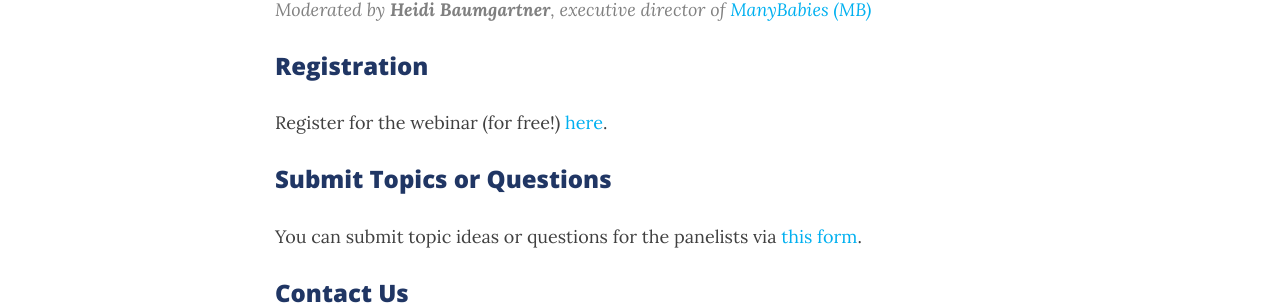
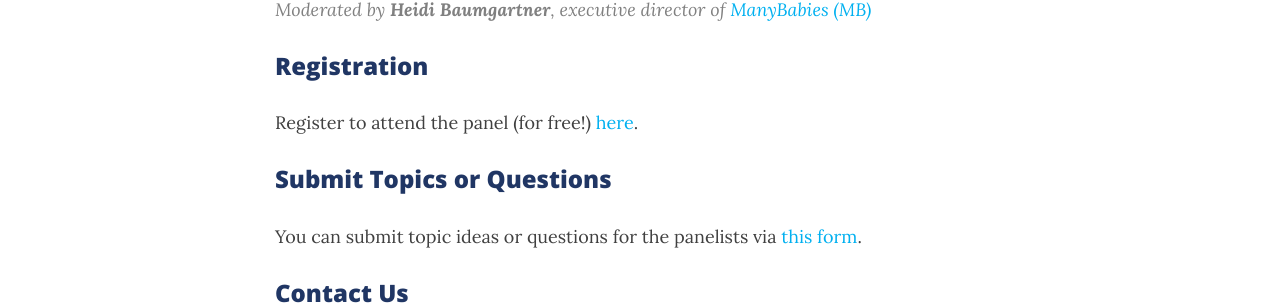
Before and after one commit to heidibaum/bigteamsciencelab.github.io, a Jekyll site: the page built from events.md, in a window 1280 px wide and 900 px high, scrolled down 1311 px. Shown: the part 149-454 px from the top of the window. Built offline with Jekyll 4.4.1, drawn with Linux system fonts in a browser that asks for light colours; nearby versions of some CDN libraries; comment, search, counter and statistics services are not loaded.

Commit message:
Update events.md

```diff
--- a/events.md
+++ b/events.md
@@ -25,7 +25,7 @@ This panel will bring together diverse perspectives to discuss various authorshi
 
 ### Registration
 
-Register for the webinar (for free!) [here](https://stanford.zoom.us/webinar/register/WN_ulIv4RL6ReKuSo4vf90a8g).
+Register to attend the panel (for free!) [here](https://stanford.zoom.us/webinar/register/WN_ulIv4RL6ReKuSo4vf90a8g).
 
 
 ### Submit Topics or Questions
```
